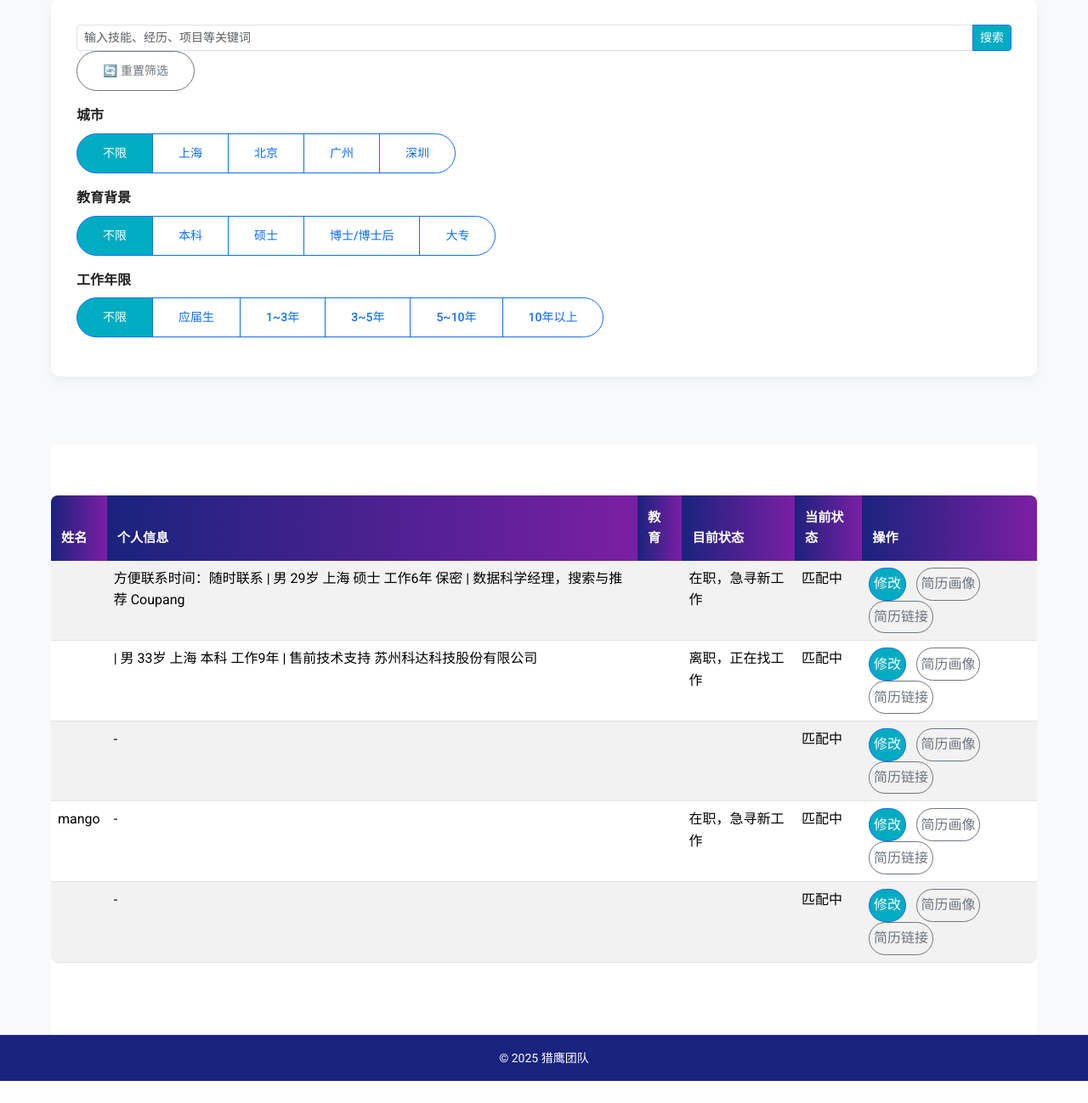
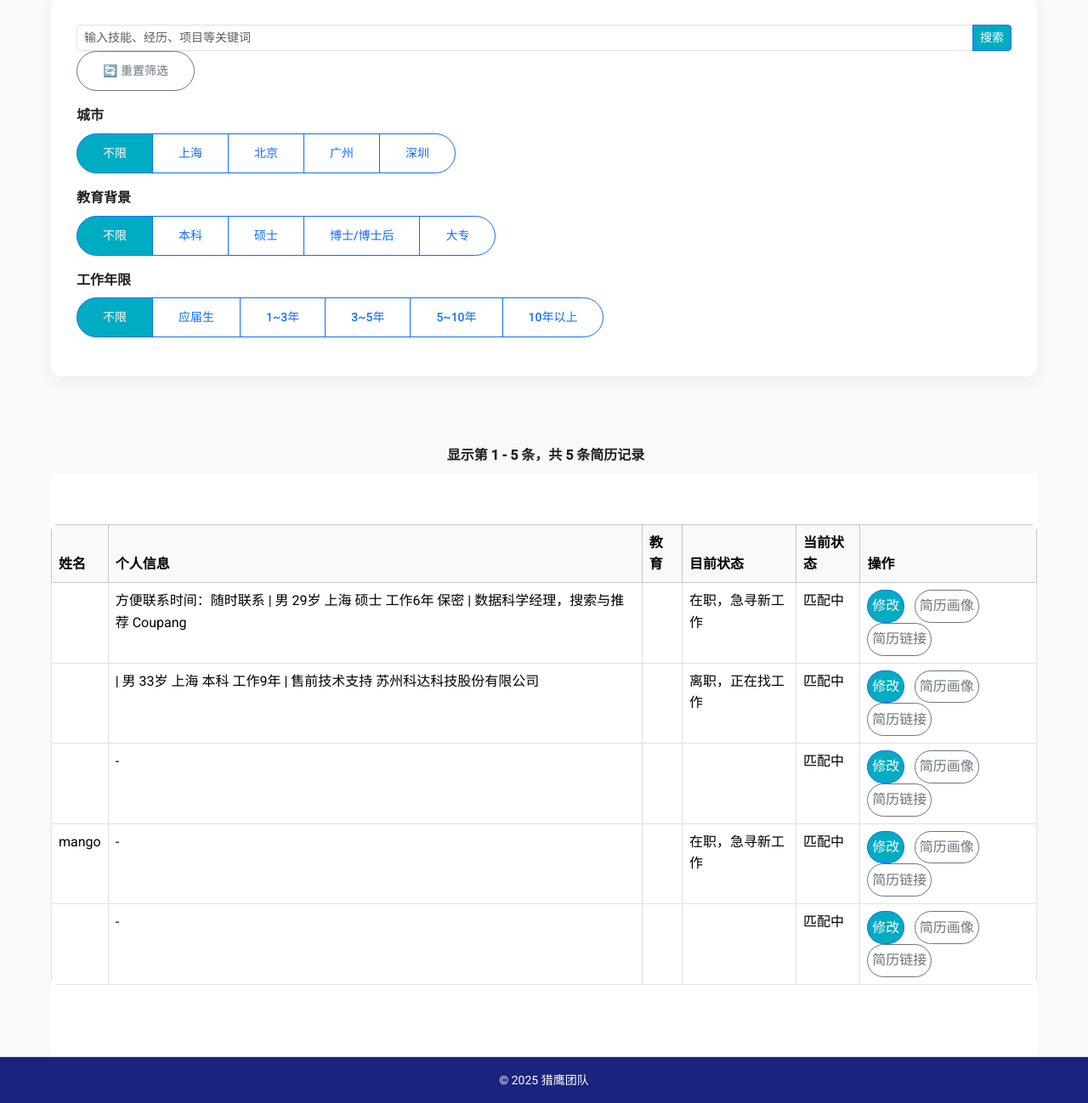
Before and after one commit to mango7789/LieYing, a Django app: page /resume/list/ in a window 1280 px wide. Shown: the part 243-1541 px from the top of the page at 85% size. Before the commit the page ends 1515 px from the top, so only its background shows below. Run offline with Django 5.2, Linux system fonts and the light colour scheme; a user stored in the database is signed in; data comes from the database, SQL or seed files in the repository.

Commit message:
Add count of query result, polish homepage

```diff
--- a/resumes/templates/resumes/List.html
+++ b/resumes/templates/resumes/List.html
@@ -80,6 +80,13 @@
   </form>
 </section>
 
+
+<div class="text-center mb-2 ms-1">
+  <strong>
+    显示第 {{ page_obj.start_index }} - {{ page_obj.end_index }} 条，共 {{ page_obj.paginator.count }} 条简历记录
+  </strong>
+</div>
+
 <section class="stats">
   {% include "resumes/Table.html" %}
 </section>
--- a/resumes/templates/resumes/Table.html
+++ b/resumes/templates/resumes/Table.html
@@ -1,5 +1,5 @@
-<table class="table table-striped">
-    <thead class="pretty-thead-row">
+<table class="table table-bordered table-hover">
+    <thead class="table-light">
         <tr>
             <th>姓名</th>
             <th>个人信息</th>
```
Also changed, not shown: resumes/templates/resumes/History.html (+17 -4 lines), users/templates/users/Main.html (+4 -4 lines).
